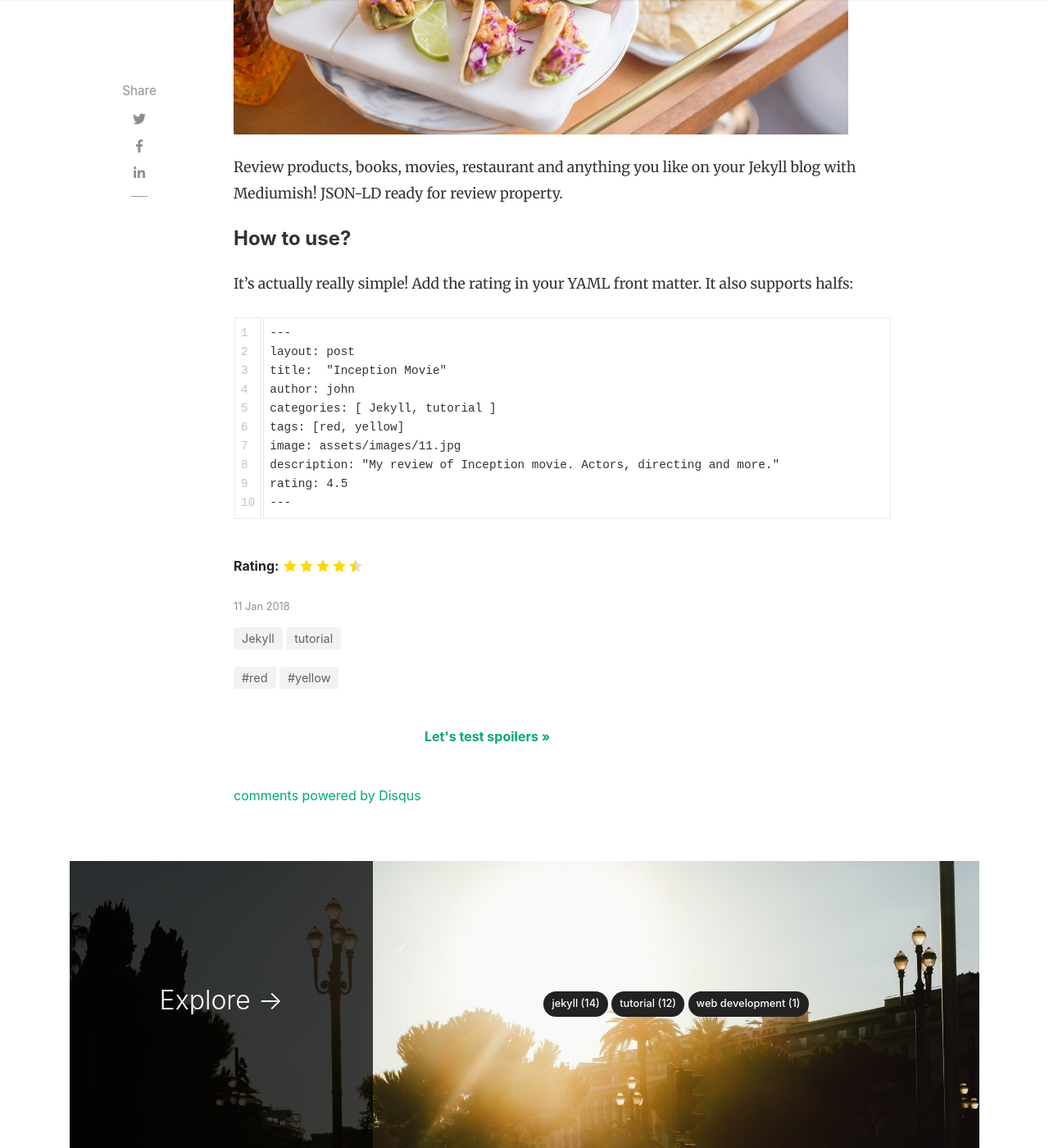
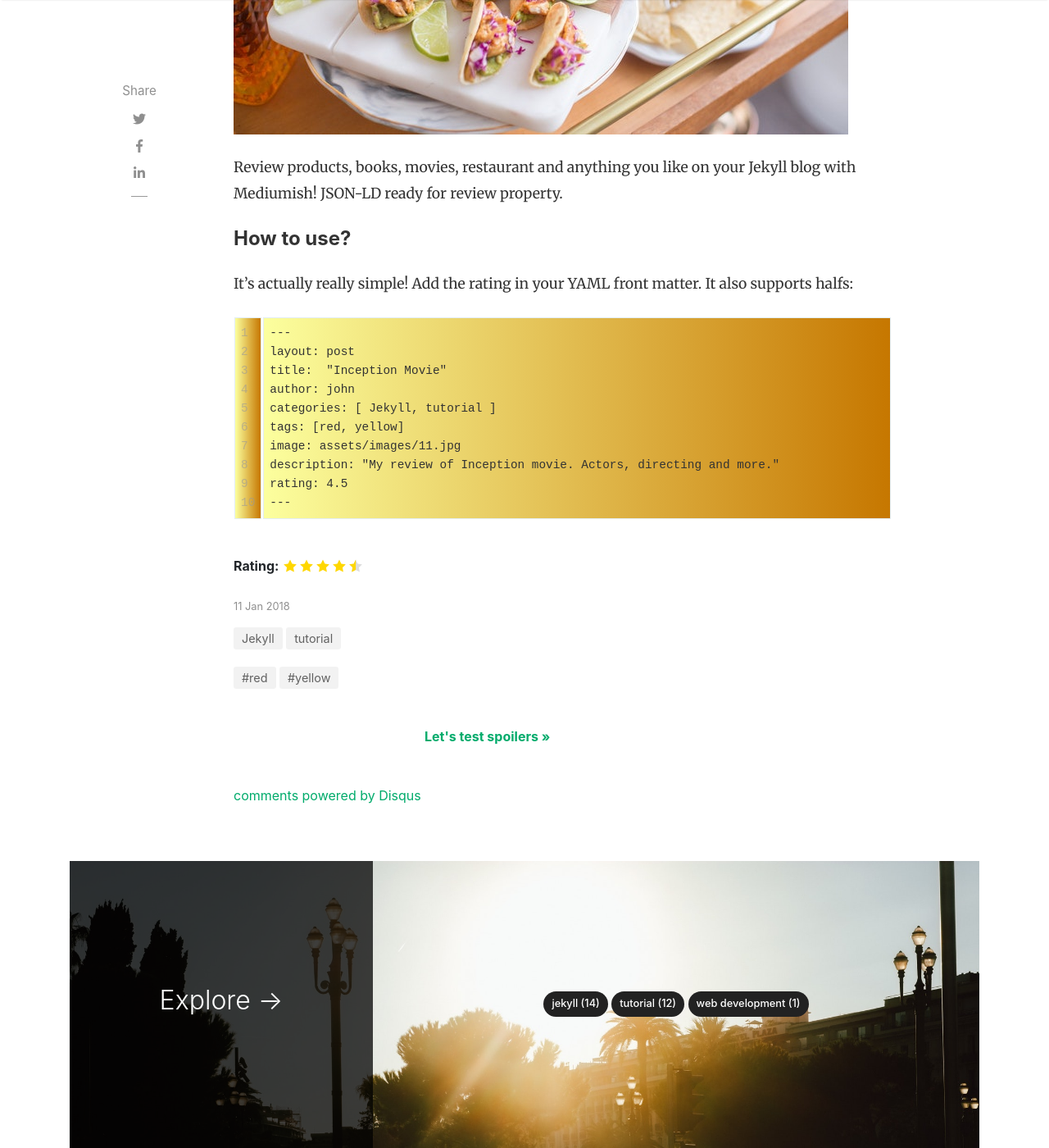
Before and after one commit to AgostiniBr/blog, a Jekyll site: the page built from docs/_posts/2018-01-11-customer-service.md, in a window 1280 px wide and 1400 px high, scrolled down 751 px. Shown: the whole window at 82% size. Built offline with Jekyll 4.4.1, drawn with Linux system fonts in a browser that asks for light colours; nearby versions of some CDN libraries; comment, search, counter and statistics services are not loaded.

Commit message:
Edit css

```diff
--- a/docs/assets/css/screen.css
+++ b/docs/assets/css/screen.css
@@ -31,7 +31,7 @@ pre {
     font-size: .9rem;
     white-space: pre;
     overflow: auto;
-    background: #fff;
+    background: linear-gradient(90deg, #fcff9e 0%, #c67700 100%);
     border-radius: 0px;
     line-height: 1.6;
     color: #333;
```
